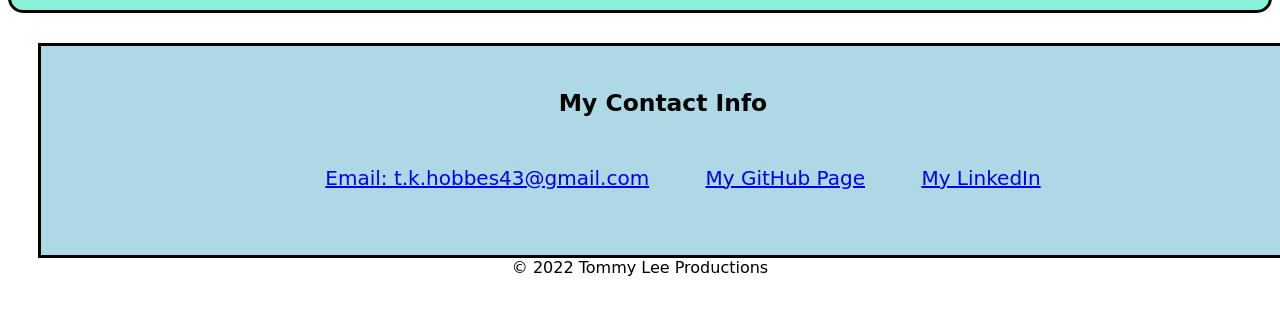
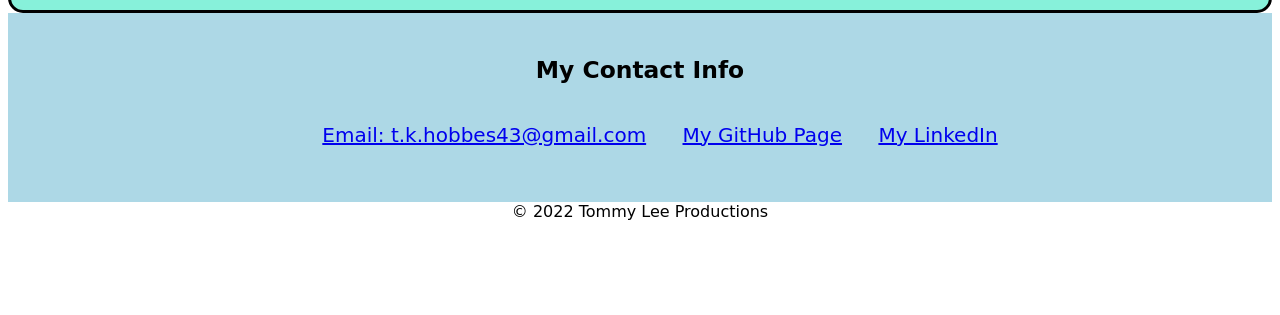
Before and after one commit to tkhobbes43/my-portfolio, a plain HTML site: page index.html in a window 1280 px wide. Shown: the part 1231-1546 px from the top of the page. After the commit the page ends 1460 px from the top, so only its background shows below. Drawn offline with Linux system fonts and the light colour scheme; a web font is replaced by a local one.

Commit message:
finally got footer to look how I want

```diff
--- a/assets/style.css
+++ b/assets/style.css
@@ -48,20 +48,16 @@ header nav ul li {
 }
 
 footer {
-    padding: 30px;
+    padding: 0;
     clear: both;
     text-align: center;
-    align-content: center;
 }
 
 footer nav {
-    width: 100%;
     background: var(--main);
     padding-top: 15px;
     margin: 0;
     font-size: 20px;
-    border: solid;
-    border-color: black;
 }
 
 footer nav ul {
@@ -70,7 +66,7 @@ footer nav ul {
 
 footer nav ul li {
     display: inline-block;
-    margin: 25px;
+    margin: 15px;
 }
 
 .example-flex:hover {
```
